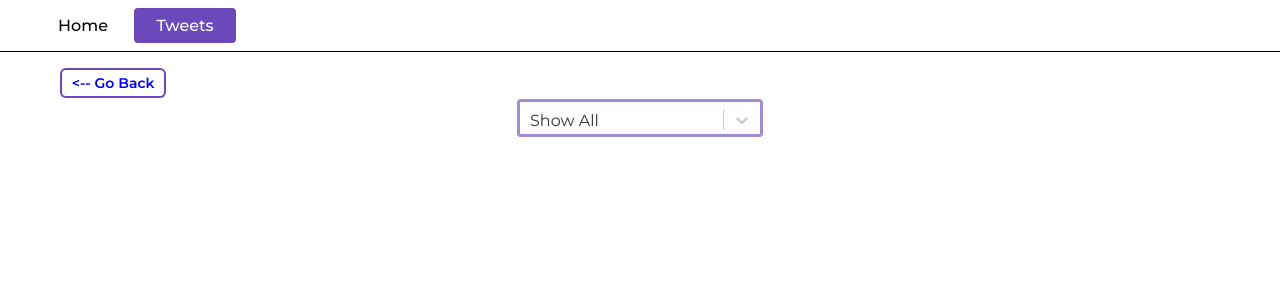
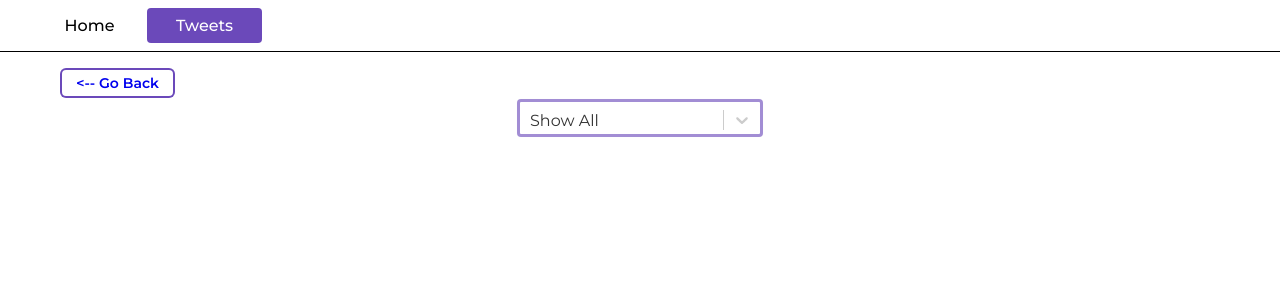
Before and after one commit to GannaKov/tweets-app, a React (Create React App) app: page /tweets-app/tweets in a window 1280 px wide. Shown: the top 300 px of the page. Built offline with nearby package versions, Linux system fonts and the light colour scheme; no server answers.

Commit message:
upd size nav and goback btn

```diff
--- a/src/components/SharedLayout/SharedLayout.styled.js
+++ b/src/components/SharedLayout/SharedLayout.styled.js
@@ -19,8 +19,7 @@ export const Container = styled.div`
   padding: 0px 16px 16px;
 `;
 export const Link = styled(NavLink)`
-  box-sizing: content-box;
-  width: 70px;
+  width: 115px;
   text-align: center;
   padding: 8px 16px;
   border-radius: 4px;
--- a/src/pages/TweetsPage/TweetsPage.styled.js
+++ b/src/pages/TweetsPage/TweetsPage.styled.js
@@ -17,7 +17,7 @@ export const Link = styled(NavLink)`
 `;
 export const GoBack = styled.button`
   margin-left: 28px;
-  width: 106px;
+  width: 115px;
   height: 30px;
   padding: 8px auto;
   border-radius: 6px;
```
